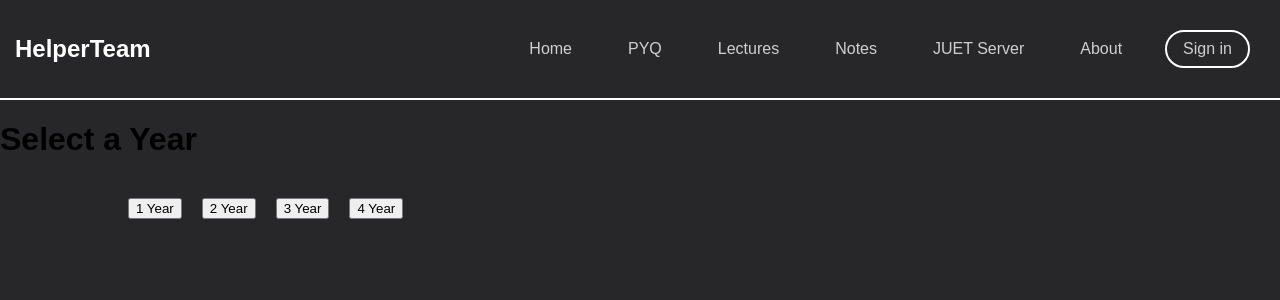
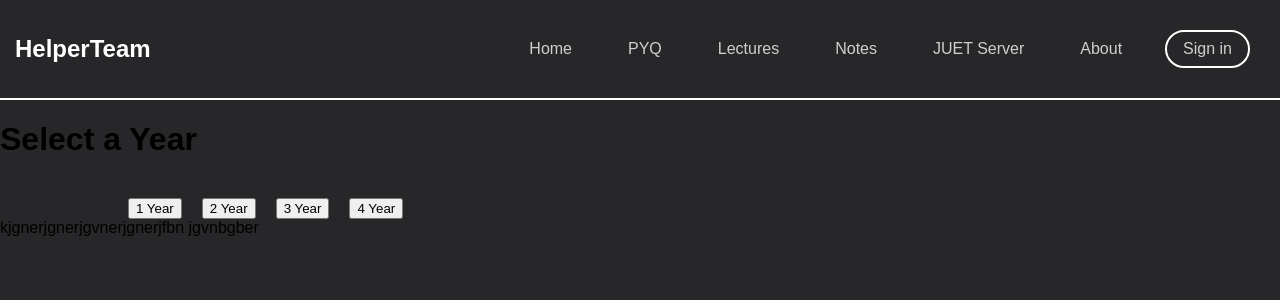
Before and after one commit to Indranil102/Helper_Team, a React (Create React App) app: page /juetserver in a window 1280 px wide. Shown: the top 300 px of the page. Built offline with nearby package versions, Linux system fonts and the light colour scheme; a web font is replaced by a local one.

Commit message:
update server

```diff
--- a/src/Pages/Juetserver/Juetserver.jsx
+++ b/src/Pages/Juetserver/Juetserver.jsx
@@ -5,6 +5,8 @@ const Juetserver = () => {
   return (
     <div>
      <SelectDepartment/>
+
+     kjgnerjgnerjgvnerjgnerjfbn jgvnbgber
     </div>
   )
 }
```
